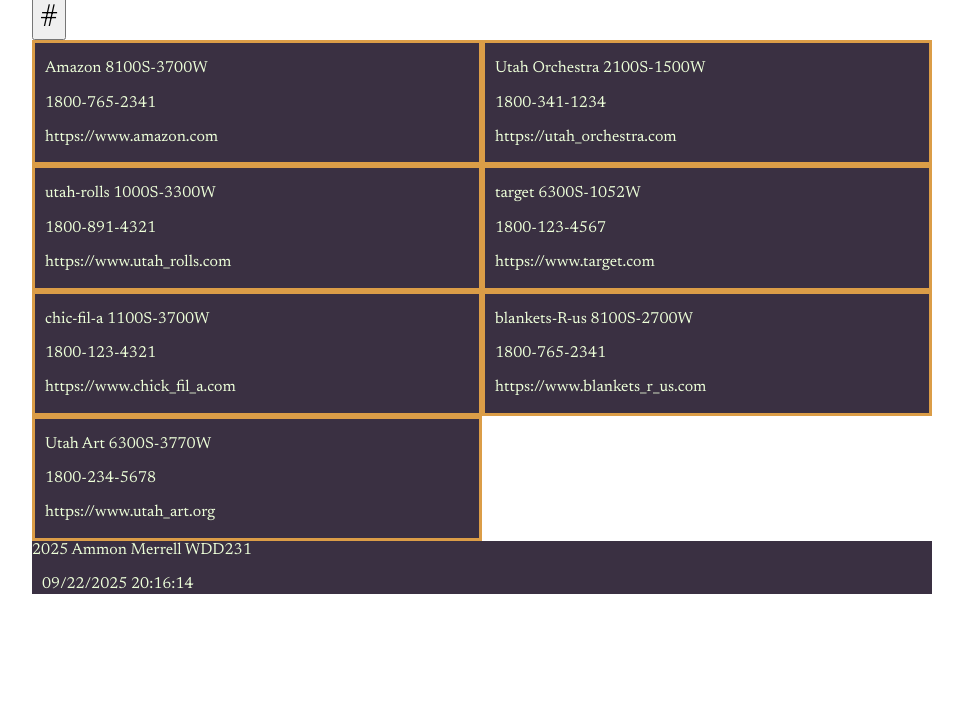
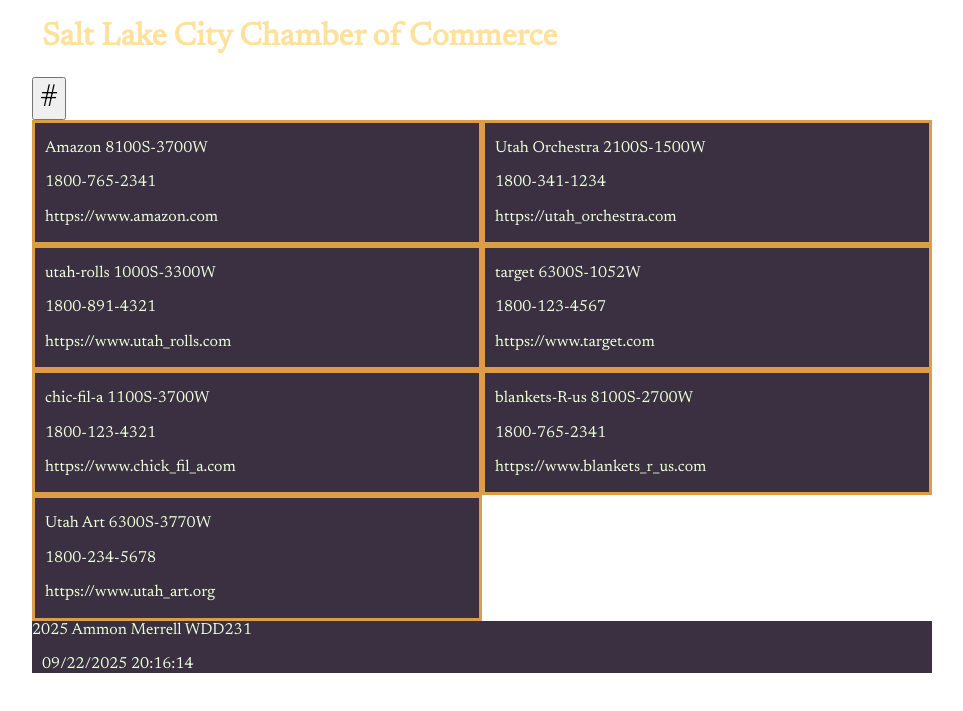
Before and after one commit to ammonmerrell/wdd231, a plain HTML site: page chamber/directory.html in a window 1280 px wide. Shown: the part 73-784 px from the top of the page, without its empty margins (158-1121 px from the left). Drawn offline with Linux system fonts and the light colour scheme.

Commit message:
added h1 to body

```diff
--- a/chamber/directory.html
+++ b/chamber/directory.html
@@ -38,6 +38,7 @@
         </ul>
     </nav>
     <main>
+        <h1>Salt Lake City Chamber of Commerce</h1>
         <button id="btn-grid" class="grid"></button>
         <div id="companies" class="com"></div>
     </main>
```
